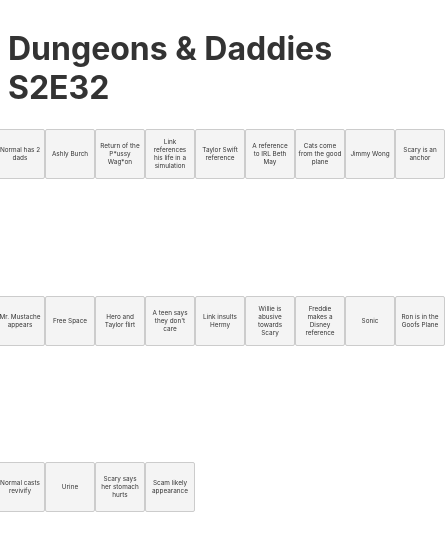
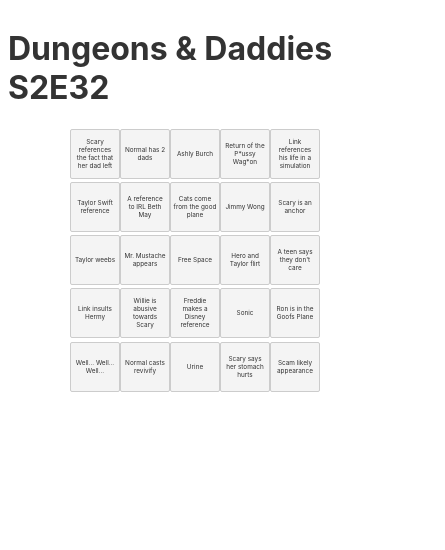
Before and after one commit to jericho2992/Daddies_Bingo, a Svelte app: page / in a window 390 px wide. Shown: the top 550 px of the page, 445 px wide, since content can reach past the window. Built offline with nearby package versions, Linux system fonts and the light colour scheme.

Commit message:
mobile card change

```diff
--- a/src/Card.svelte
+++ b/src/Card.svelte
@@ -64,4 +64,14 @@
 		max-width: 500px;
 		min-width: 500px;
 	}
+	@media (max-width: 800px) {
+		.main {
+			width: 250px;
+			max-width: 250px;
+			min-width: 250px;
+			height: 250px;
+			max-width: 250px;
+			min-width: 250px;
+		}
+	}
 </style>
```
